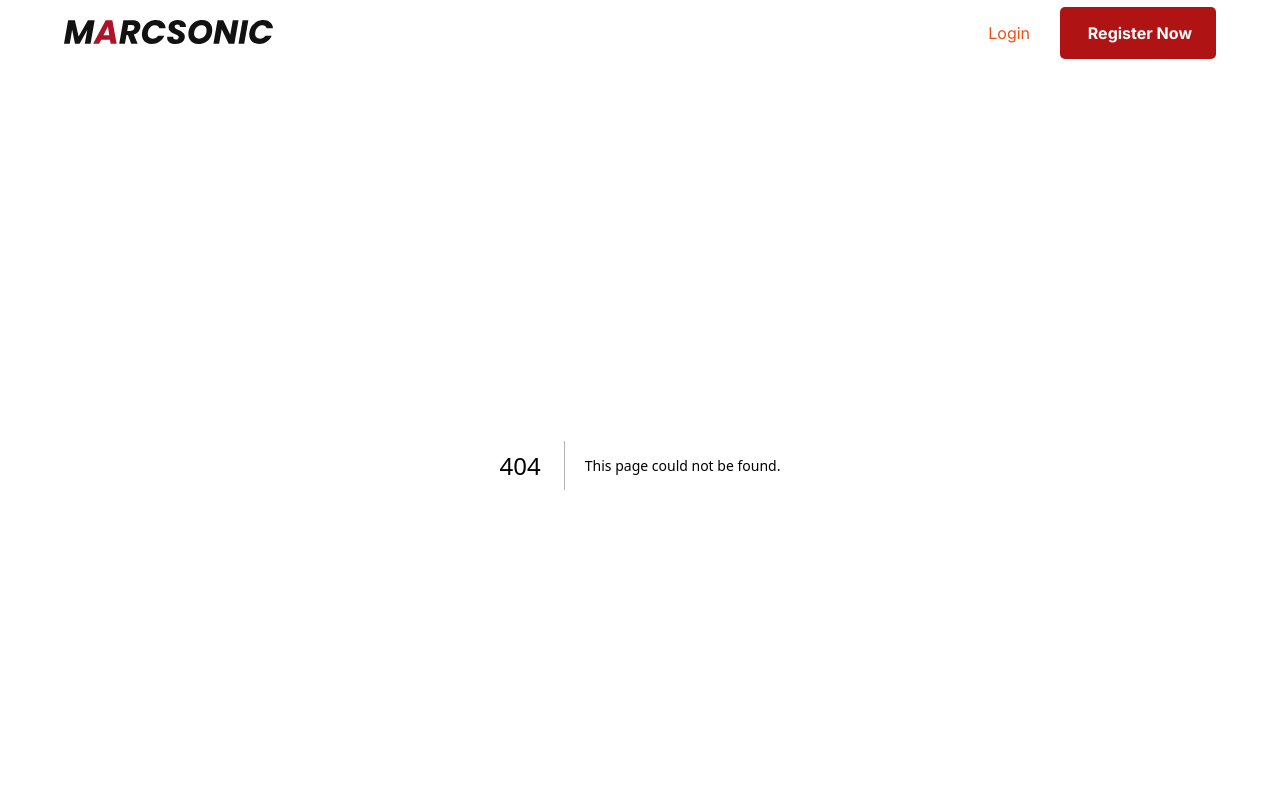
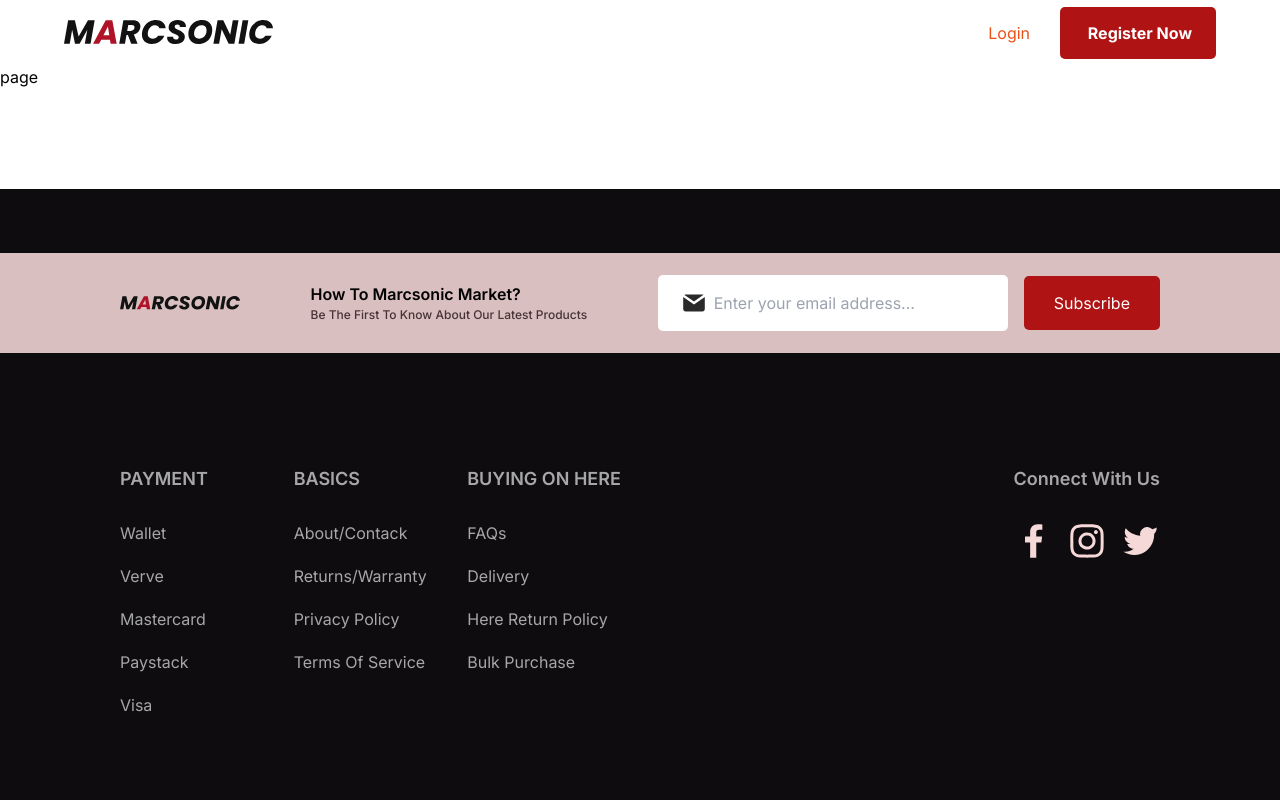
Before and after one commit to TimothyBabatu13/Nox_Ecommerce_Website, a Next.js app in the folder ecommerce-website/: page /forgot-password in a window 1280 px wide. Before the commit this address had no page. Shown: the top 800 px of the page. Built offline with nearby package versions, Linux system fonts and the light colour scheme.

Commit message:
Fixed button in landing page

```diff
--- /dev/null
+++ b/ecommerce-website/src/app/(auth)/forgot-password/page.tsx
@@ -0,0 +1,15 @@
+
+import { Metadata } from 'next';
+
+export const metadata: Metadata = {
+  title: "MARCSONIC | Reset password",
+  description: "Marcsonic - Home of shopping",
+};
+
+const page = () => {
+  return (
+    <div>page</div>
+  )
+}
+
+export default page
--- a/ecommerce-website/src/app/(auth)/login/page.tsx
+++ b/ecommerce-website/src/app/(auth)/login/page.tsx
@@ -1,4 +1,10 @@
 import Wrapper from '@/components/Wrapper'
+import { Metadata } from 'next';
+
+export const metadata: Metadata = {
+  title: "MARCSONIC | Login",
+  description: "Marcsonic- Home of shopping",
+};
 
 const page = () => {
   return (
--- a/ecommerce-website/src/app/(auth)/register/page.tsx
+++ b/ecommerce-website/src/app/(auth)/register/page.tsx
@@ -1,4 +1,10 @@
+import { Metadata } from 'next';
 import Wrapper from '@/components/Wrapper';
+
+export const metadata: Metadata = {
+  title: "MARCSONIC | Register",
+  description: "Marcsonic- Home of shopping",
+};
 
 const page = () => {
   return (
--- a/ecommerce-website/src/app/layout.tsx
+++ b/ecommerce-website/src/app/layout.tsx
@@ -9,7 +9,29 @@ const inter = Inter({ subsets: ["latin"] });
 
 export const metadata: Metadata = {
   title: "MARCSONIC",
-  description: "Marcsonic- Home of shopping",
+  description: "Marcsonic - Home of shopping",
+  twitter: {
+    card: "summary_large_image",
+    title: "MARCSONIC",
+    description: "Marcsonic - Home of shopping",
+    siteId: "",
+    creator: "@timothy_akanbii",
+    creatorId: "",
+    images: []
+  },
+  openGraph: {
+    title: "MARCSONIC",
+    description: "Marcsonic - Home of shopping",
+    url: "",
+    siteName: "Marcsonic",
+    images: [
+      {
+        url: "",
+        width: 800,
+        height: 800
+      },
+    ],
+  },
 };
 
 export default function RootLayout({
--- a/ecommerce-website/src/components/Camera.tsx
+++ b/ecommerce-website/src/components/Camera.tsx
@@ -27,7 +27,7 @@ const Camera = () => {
                 props="mt-[30px]"
             />
         </div>
-        <div className="h-[361px] w-[378px] bg-[#B60303]">
+        <div className="h-[361px] w-[378px]">
 
         </div>
     </div>
--- a/ecommerce-website/src/components/Footer.tsx
+++ b/ecommerce-website/src/components/Footer.tsx
@@ -14,13 +14,13 @@ const Footer = () => {
             <Link href={"/"}>
                 <Image
                     src="/MARCSONIC.svg"
-                    width={209}
+                    width={120}
                     height={24}
                     alt="logo"
                 />
             </Link>
             <div className="flex items-center justify-between">
-                <div className=" text-center">
+                <div className="">
                     <h1 className="text- font-sixHundrend">How To Marcsonic Market?</h1>
                     <h5 className="text-[#463333] text-[12px] font-[500]">Be The First To Know About Our Latest Products</h5>
                 </div>
--- a/ecommerce-website/src/components/SubscribeForm.tsx
+++ b/ecommerce-website/src/components/SubscribeForm.tsx
@@ -25,7 +25,8 @@ const SubscribeForm = () => {
             id=""
             value={email}
             onChange={handleChange}
-            className="bg-[#FFFFFF] h-[40px] w-[300px] py-[28px] px-[56px] rounded-[5px] mr-[16px]"
+            className="bg-[#FFFFFF] text-[16px] h-[40px] w-[350px] py-[28px] px-[56px] rounded-[5px] mr-[16px]"
+            placeholder="Enter your email address..."
         />
         <Image
             height={24}
@@ -36,7 +37,7 @@ const SubscribeForm = () => {
         />
         <button
             type="submit"
-            className="bg-primary text-[#FFFFFF] py-[15px] px-[20px] rounded-[5px]"
+            className="bg-primary text-[#FFFFFF] py-[15px] px-[30px] rounded-[5px]"
         >
             Subscribe
         </button>
```
